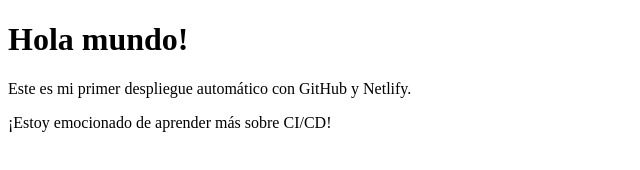
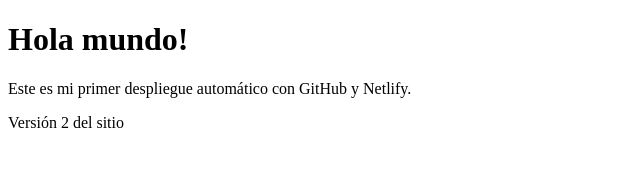
Before and after one commit to JLAV91/mi-proyecto, a plain HTML site: page index.html in a window 1280 px wide. Shown: the whole page, without its empty margins (0-640 px from the left). Drawn offline with Linux system fonts and the light colour scheme.

Commit message:
agrego version 2

```diff
--- a/index.html
+++ b/index.html
@@ -10,7 +10,7 @@
 <body>
     <h1>Hola mundo!</h1>
     <p>Este es mi primer despliegue automático con GitHub y Netlify.</p>
-    <p>¡Estoy emocionado de aprender más sobre CI/CD!</p>
+    <p>Versión 2 del sitio</p>
 </body>
 
 </html>
```
